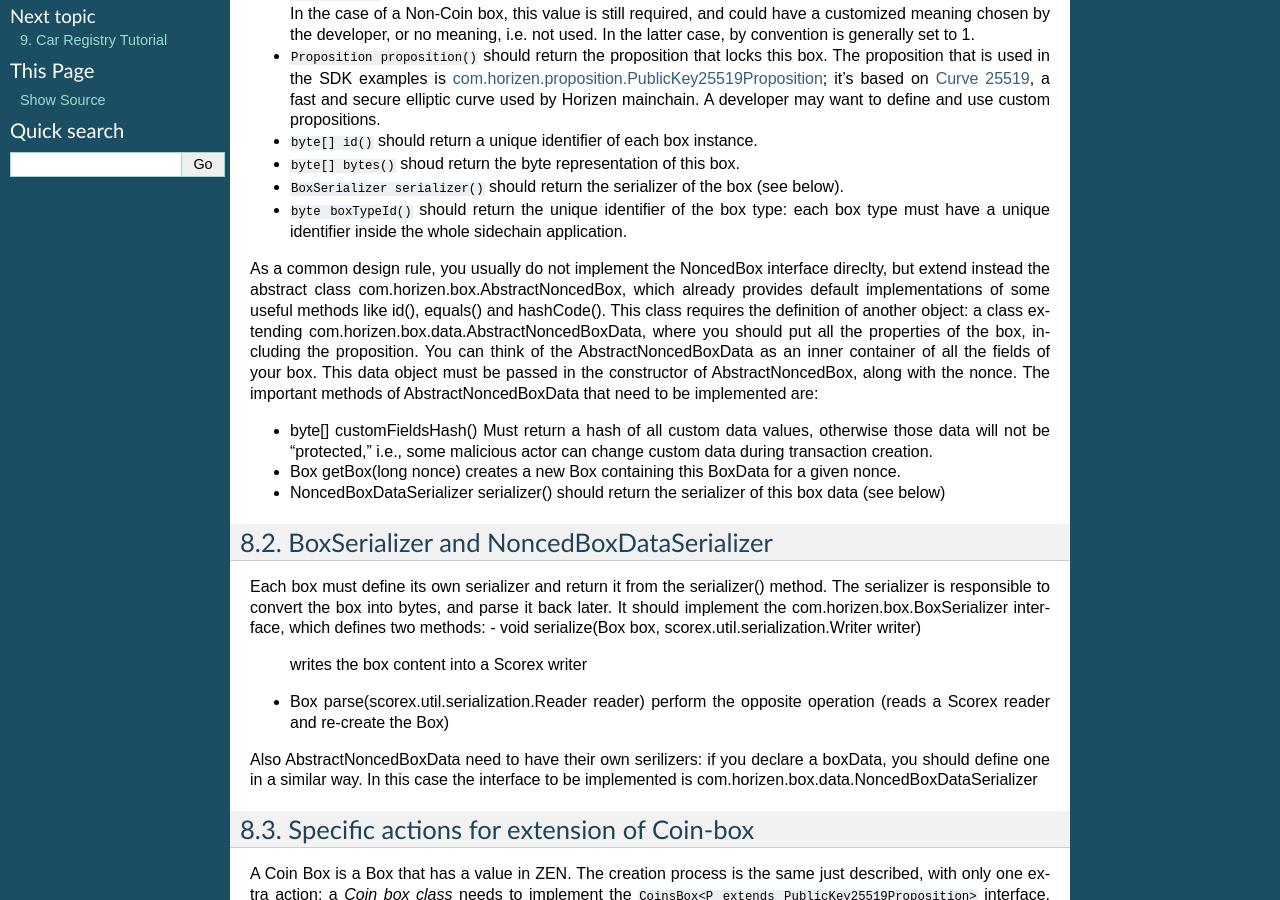
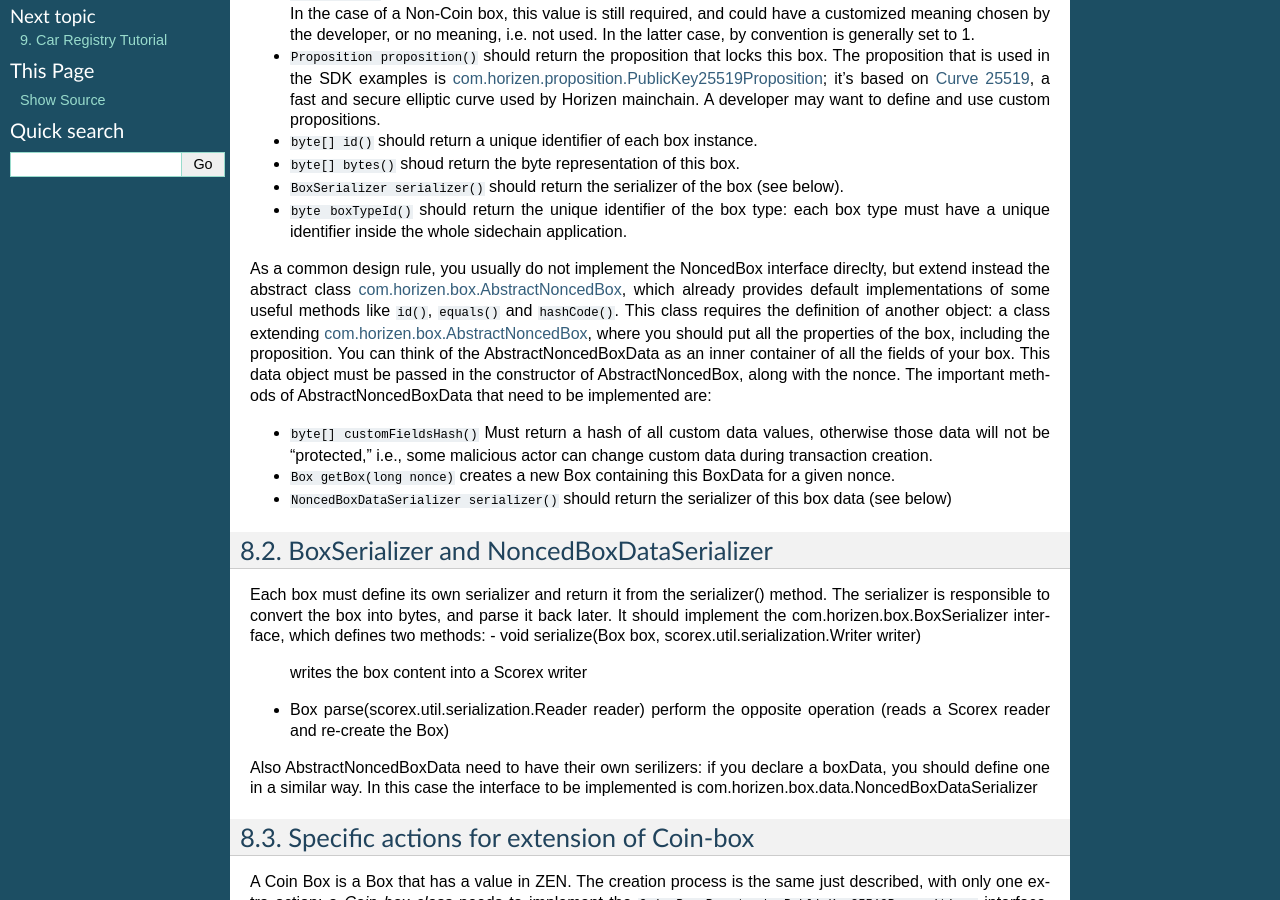
Before and after one commit to HorizenOfficial/developer-horizen-global, a Sphinx documentation site: the page built from docs/introduction/Sidechain-SDK-extension.rst, in a window 1280 px wide and 900 px high, scrolled down 469 px. Built offline with Sphinx 7.4.7, drawn with Linux system fonts in a browser that asks for light colours.

```diff
--- a/docs/introduction/Sidechain-SDK-extension.rst
+++ b/docs/introduction/Sidechain-SDK-extension.rst
@@ -29,17 +29,17 @@ The methods defined in the interface are the following:
 - ``byte boxTypeId()``
   should return the unique identifier of the box type: each box type must have a unique identifier inside the whole sidechain application.
 
-As a common design rule, you usually do not implement the NoncedBox interface direclty, but extend instead the abstract class com.horizen.box.AbstractNoncedBox, which already provides default implementations of
-some useful methods like id(), equals() and hashCode().
-This class requires the definition of another object: a class extending com.horizen.box.data.AbstractNoncedBoxData, where you should put all the properties of the box, including the proposition. You can think of the AbstractNoncedBoxData as an inner container of all the fields of your box.
+As a common design rule, you usually do not implement the NoncedBox interface direclty, but extend instead the abstract class `com.horizen.box.AbstractNoncedBox <https://github.com/HorizenOfficial/Sidechains-SDK/blob/master/sdk/src/main/java/com/horizen/box/AbstractNoncedBox.java>`_, which already provides default implementations of
+some useful methods like ``id()``, ``equals()`` and ``hashCode()``.
+This class requires the definition of another object: a class extending `com.horizen.box.AbstractNoncedBox <https://github.com/HorizenOfficial/Sidechains-SDK/blob/master/sdk/src/main/java/com/horizen/box/AbstractNoncedBox.java>`_, where you should put all the properties of the box, including the proposition. You can think of the AbstractNoncedBoxData as an inner container of all the fields of your box.
 This data object must be passed in the constructor of AbstractNoncedBox, along with the nonce.
 The important methods of AbstractNoncedBoxData that need to be implemented are:
 
-- byte[] customFieldsHash()
+- ``byte[] customFieldsHash()``
   Must return a hash of all custom data values, otherwise those data will not be "protected," i.e., some malicious actor can change custom data during transaction creation.
-- Box getBox(long nonce)
+- ``Box getBox(long nonce)``
   creates a new Box containing this BoxData for a given nonce.
-- NoncedBoxDataSerializer serializer()
+- ``NoncedBoxDataSerializer serializer()``
   should return the serializer of this box data (see below)
 
 BoxSerializer and NoncedBoxDataSerializer
```
